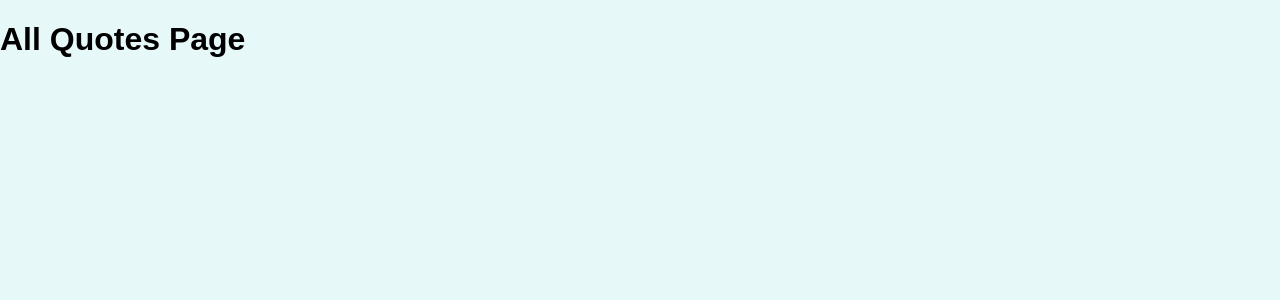
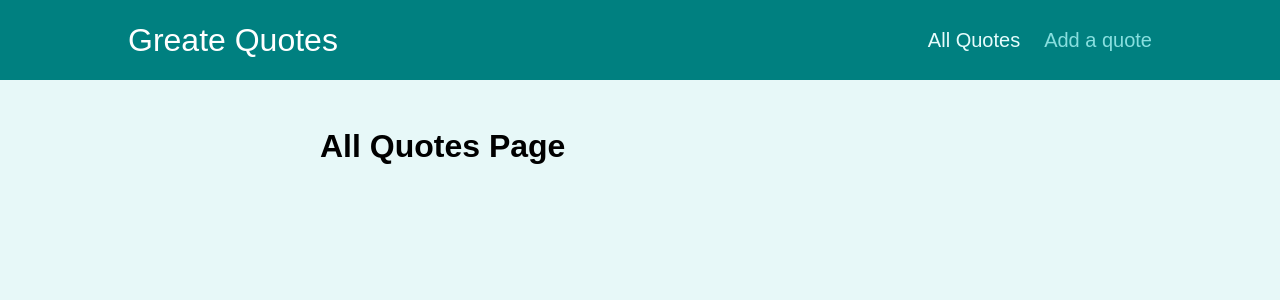
Before and after one commit to Hachiman12a1/building-maps-with-react-router-second-example, a React (Create React App) app: page /quotes in a window 1280 px wide. Shown: the top 300 px of the page. Built offline with nearby package versions, Linux system fonts and the light colour scheme.

Commit message:
280. Adding a Layout Wrapper Component

```diff
--- a/src/App.js
+++ b/src/App.js
@@ -2,9 +2,11 @@
 import AllQuote from "./pages/AllQuote";
 import QuoteDetail from "./pages/QuoteDetail";
 import NewQuote from "./pages/NewQuote";
+import Layout from "./components/layout/Layout";
 
 function App() {
   return (
+    <Layout>
       <Switch>
         <Route path="/" exact>
           <Redirect to="/quotes" />
@@ -19,6 +21,7 @@
           <NewQuote />
         </Route>
       </Switch>
+    </Layout>
   );
 }
 
--- /dev/null
+++ b/src/components/layout/Layout.js
@@ -0,0 +1,16 @@
+import React, { Fragment } from "react";
+import MainNavigation from "./MainNavigation";
+import classes from "./Layout.module.css";
+
+Layout.propTypes = {};
+
+function Layout(props) {
+  return (
+    <Fragment>
+      <MainNavigation />
+      <main className={classes.main}>{props.children}</main>
+    </Fragment>
+  );
+}
+
+export default Layout;
--- /dev/null
+++ b/src/components/layout/MainNavigation.js
@@ -0,0 +1,29 @@
+import React from "react";
+import { NavLink } from "react-router-dom";
+import classes from "./MainNavigation.module.css";
+
+MainNavigation.propTypes = {};
+
+function MainNavigation(props) {
+  return (
+    <header className={classes.header}>
+      <div className={classes.logo}>Greate Quotes</div>
+      <nav className={classes.nav}>
+        <ul>
+          <li>
+            <NavLink to="/quotes" activeClassName={classes.active}>
+              All Quotes
+            </NavLink>
+          </li>
+          <li>
+            <NavLink to="/new-quote" activeClassName={classes.active}>
+              Add a quote
+            </NavLink>
+          </li>
+        </ul>
+      </nav>
+    </header>
+  );
+}
+
+export default MainNavigation;
```
Also changed, not shown: 1 other file (tests, documents, lock files or other folders). Lines whose indentation alone changed are shown as unchanged.
